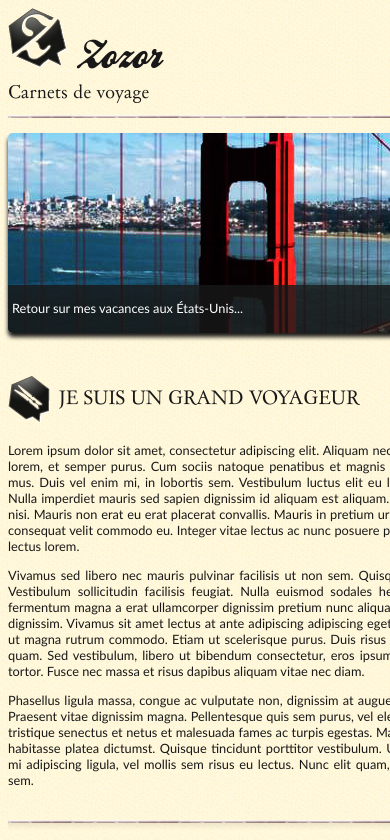
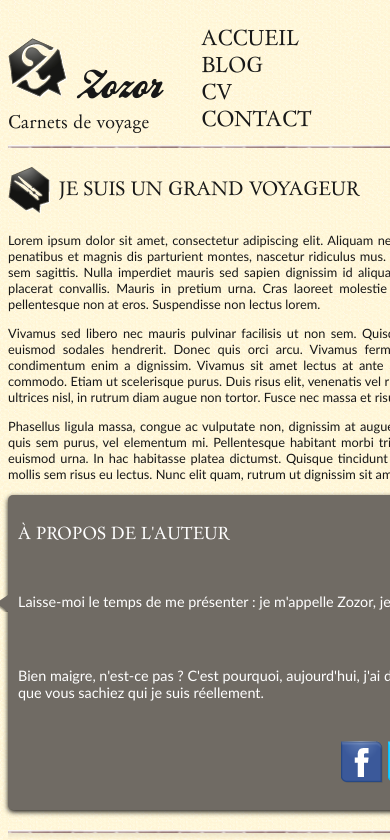
Before and after one commit to BBarr0c0/TP_HTML_CSS, a plain HTML site: page TP_Responsive/index.html in a window 390 px wide. Shown: the top 840 px of the page. Drawn offline with Linux system fonts and the light colour scheme.

Commit message:
mise a jour

```diff
--- a/TP_Responsive/style.css
+++ b/TP_Responsive/style.css
@@ -290,3 +290,48 @@ footer h1
     text-decoration: none;
     color: #760001;
 }
+
+@media screen and (max-width: 1024px)
+{
+    nav ul{
+        flex-direction: column;
+    }
+    header{
+        justify-content: flex-start;
+    }
+    #banniere_image{
+        display: none;
+    }
+    section{
+        flex-direction: column;
+    }
+    aside{
+        display: grid;
+        grid-template-rows: repeat(4, 1fr);
+        grid-template-columns: 2fr 1fr;
+    }
+
+    aside > h1{
+        grid-row: 1;
+        grid-column: 1 /span 2;
+    }
+    #photo_zozor{
+        text-align: center;
+        grid-column: 2;
+        grid-row: 2 /span 4;
+    }
+    aside > p:first-child{
+        text-align: left;
+        grid-column: 1;
+        grid-row: 2;
+    }
+    aside p:nth-last-child(2){
+        text-align: left;
+        grid-row: 3;
+    }
+    aside p:last-child{
+        grid-row: 4;
+        grid-column: 1 /span 2;
+        text-align: center;
+    }
+}
```
